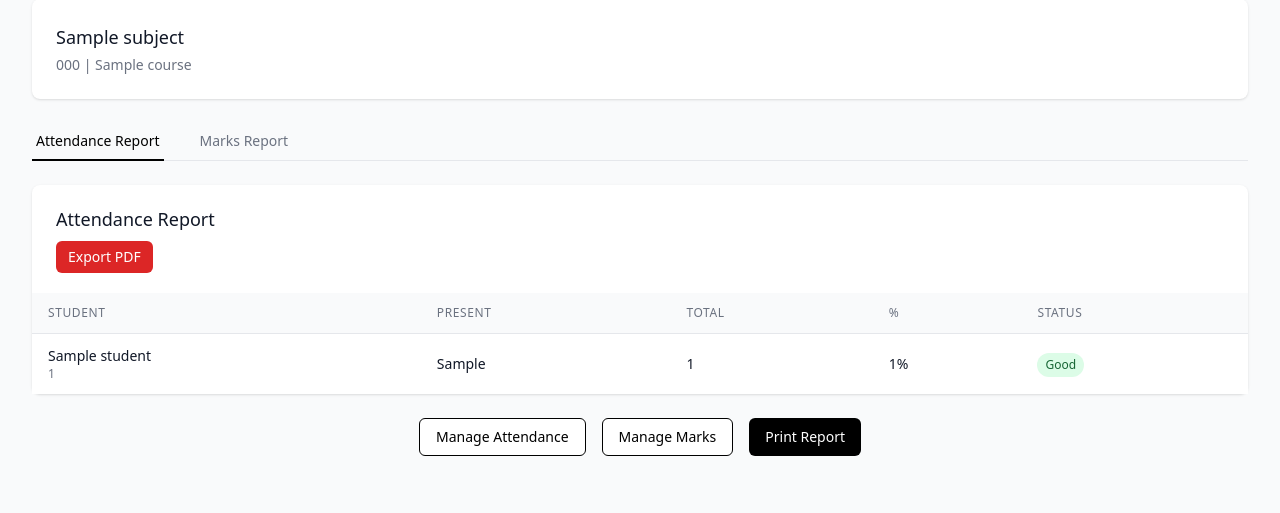
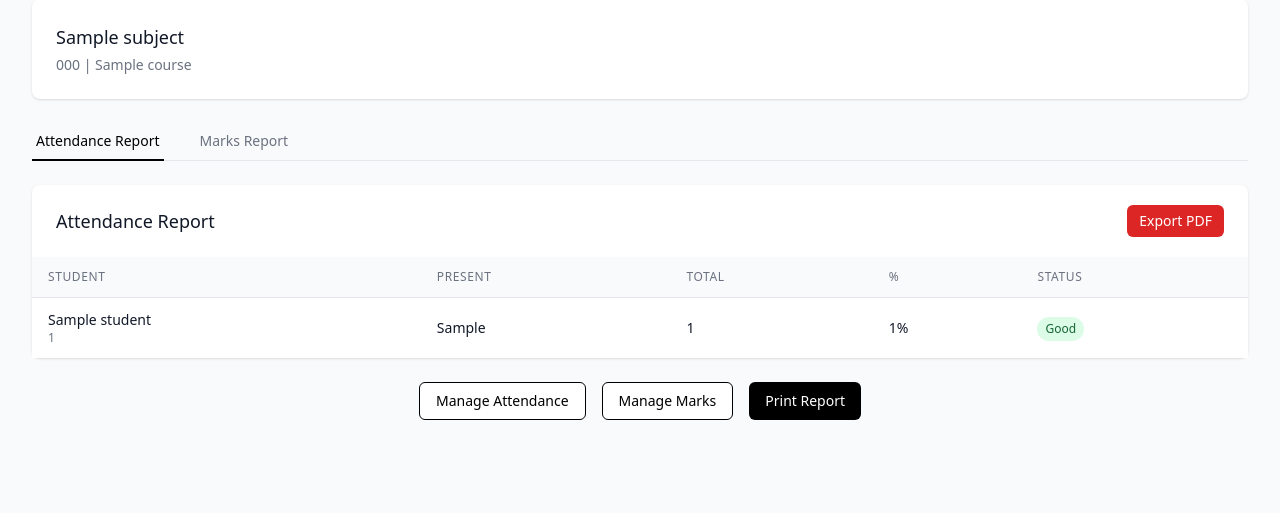
Before and after one commit to Chethan77667/moulya, a Flask app: template templates/lecturer/reports.html in a window 1280 px wide. Shown: the part 195-708 px from the top of the page. Run offline with Flask 3, Linux system fonts and the light colour scheme; the visitor is signed in with stand-in values (Sample User, id 1); tables that the repository leaves empty hold one stand-in row (values such as "Sample post"); the template is opened without the code that fills it: values that come from a table or form of the project are taken from there, most other values are stand-ins (such as "Sample title", 1, 10 or a date in 2020); some libraries are stand-ins or nearby versions.

Commit message:
ganesh pc

```diff
--- a/templates/lecturer/reports.html
+++ b/templates/lecturer/reports.html
@@ -71,9 +71,9 @@
         <div class="space-y-6">
             <!-- Attendance Report -->
             <div id="attendance-content" class="tab-content bg-white shadow rounded-lg">
-                <div class="px-4 py-4 sm:py-5 sm:px-6">
+                <div class="px-4 py-4 sm:py-5 sm:px-6 flex items-center justify-between">
                     <h3 class="text-base sm:text-lg leading-6 font-medium text-gray-900">Attendance Report</h3>
-                    <div class="mt-2 no-print">
+                    <div class="no-print">
                         <a href="{{ url_for('lecturer.export_subject_attendance_report_pdf', subject_id=subject.id) }}" class="inline-flex items-center justify-center bg-red-600 text-white py-1.5 px-3 rounded-md hover:bg-red-700 text-xs sm:text-sm">Export PDF</a>
                     </div>
                 </div>
@@ -176,9 +176,9 @@
 
             <!-- Marks Report -->
             <div id="marks-content" class="tab-content hidden bg-white shadow rounded-lg">
-                <div class="px-4 py-4 sm:py-5 sm:px-6">
+                <div class="px-4 py-4 sm:py-5 sm:px-6 flex items-center justify-between">
                     <h3 class="text-base sm:text-lg leading-6 font-medium text-gray-900">Marks Report</h3>
-                    <div class="mt-2 no-print">
+                    <div class="no-print">
                         <a href="{{ url_for('lecturer.export_subject_marks_report_pdf', subject_id=subject.id) }}" class="inline-flex items-center justify-center bg-red-600 text-white py-1.5 px-3 rounded-md hover:bg-red-700 text-xs sm:text-sm">Export PDF</a>
                     </div>
                 </div>
```
